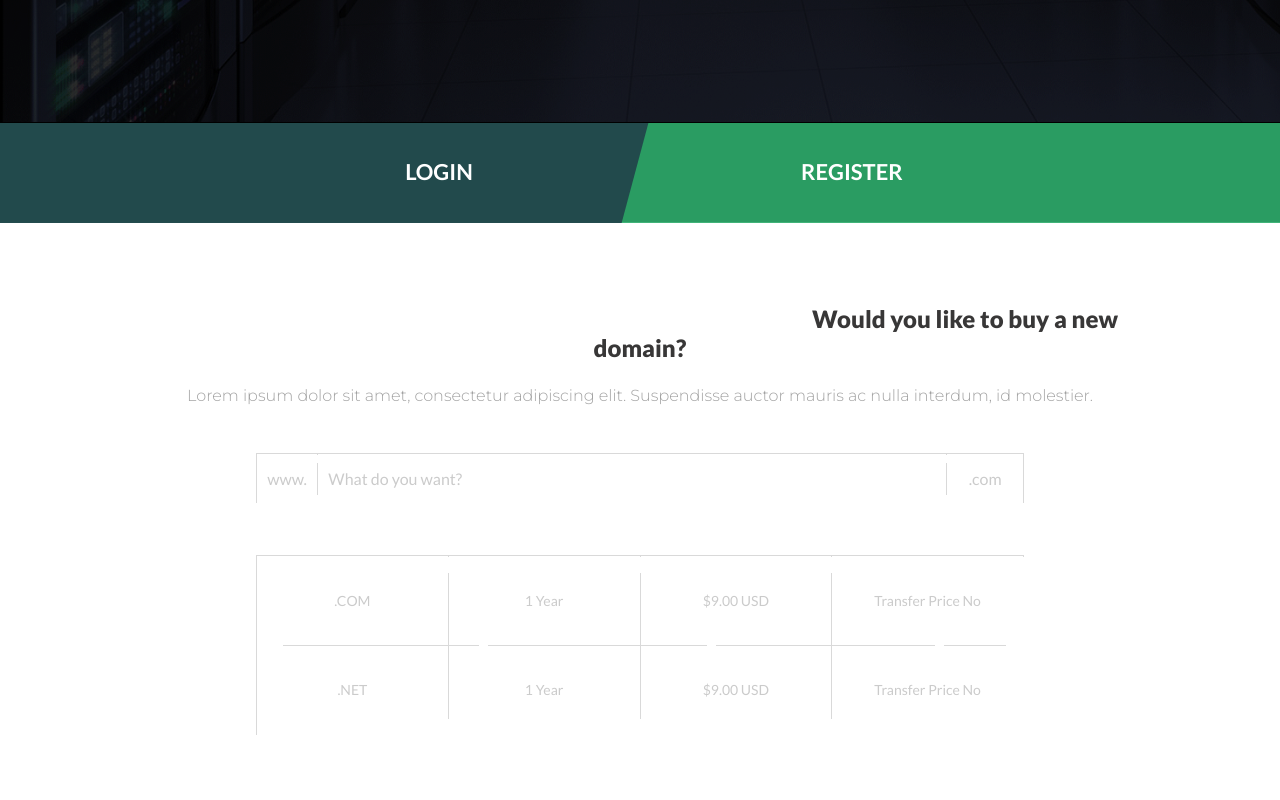
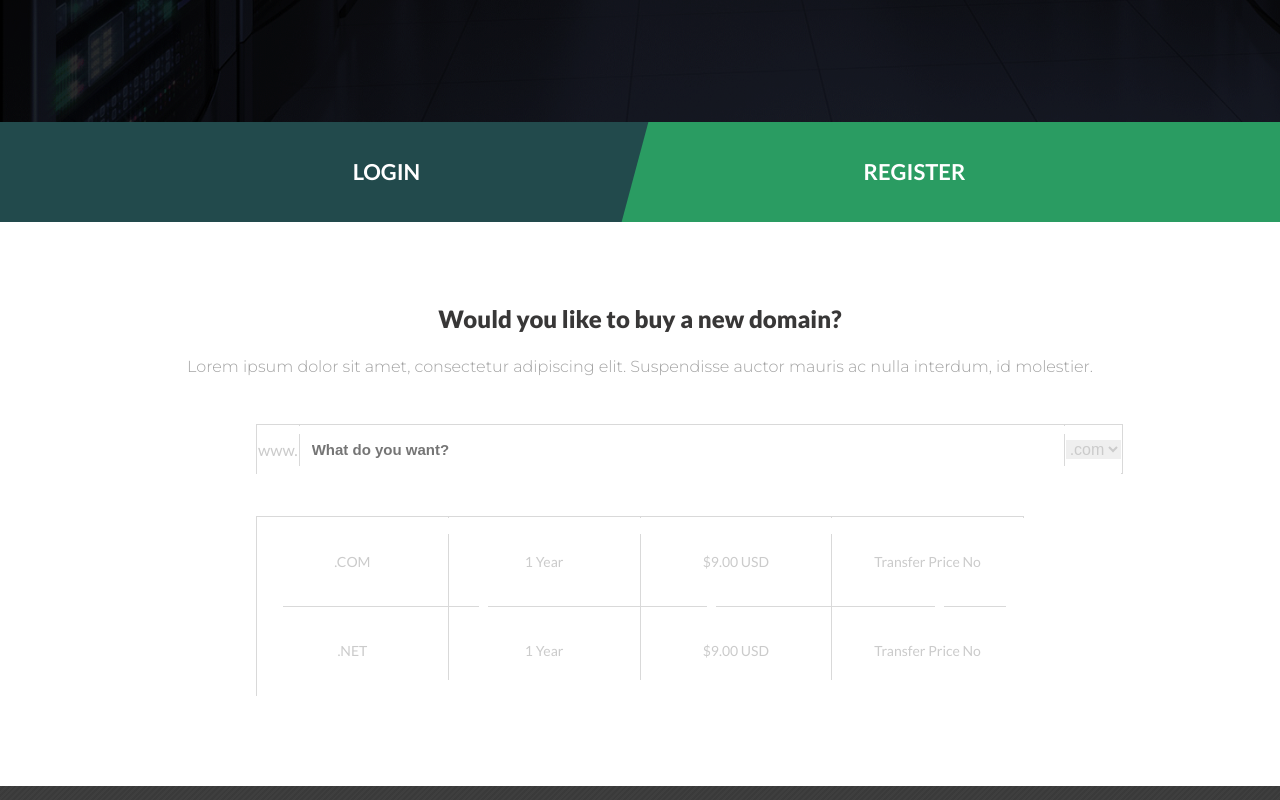
Before and after one commit to warryr/rsschool-2018q3, a plain HTML site: page markup-2018q3/index.html in a window 1280 px wide. Shown: the part 820-1620 px from the top of the page. Drawn offline with Linux system fonts and the light colour scheme; grey boxes are pictures that could not be loaded.

Commit message:
feature: add input and select

```diff
--- a/markup-2018q3/index.html
+++ b/markup-2018q3/index.html
@@ -28,9 +28,9 @@
     </header>
     <main>
         <section class="member">
-            <a class="login">Login</a>
-            <a class="register">Register</a>
             <div class="register">
+                <a class="login">Login</a>
+                <a class="register">Register</a>
                 <div class="login"></div>
             </div>
         </section>
@@ -39,11 +39,24 @@
                 <h3>Would you like to buy a new domain?</h3>
                 <p>Lorem ipsum dolor sit amet, consectetur adipiscing elit.
                     Suspendisse auctor mauris ac nulla  interdum, id molestier.</p>
+
                 <table class="domain">
                     <tr>
                         <td class="data1">www.</td>
-                        <td class="data2">What do you want?</td>
-                        <td class="data3">.com</td>
+                        <td class="data2">
+                            <label>
+                                <input type="text" placeholder="What do you want?">
+                            </label>
+                        </td>
+                        <td class="data3">
+                            <label>
+                                <select>
+                                    <option>.com</option>
+                                    <option>.net</option>
+                                    <option>.org</option>
+                                </select>
+                            </label>
+                        </td>
                     </tr>
                 </table>
                 <table class="prices">
@@ -258,14 +271,14 @@
             <ul>
                 <li><i class="fas fa-angle-right"></i><a>Support</a></li>
                 <li><i class="fas fa-angle-right"></i><a>Account</a></li>
-                <li><i class="fas fa-angle-right"></i><a>Product Catalog</a></li>
+                <li><i class="fas fa-angle-right"></i><a>Product catalog</a></li>
                 <li><i class="fas fa-angle-right"></i><a>Shortcodes</a></li>
             </ul>
             <ul>
-                <li><i class="fas fa-angle-right"></i><a>Site Map</a></li>
-                <li><i class="fas fa-angle-right"></i><a>Whois Search</a></li>
-                <li><i class="fas fa-angle-right"></i><a>Web Mail</a></li>
-                <li><i class="fas fa-angle-right"></i><a>Find Domain</a></li>
+                <li><i class="fas fa-angle-right"></i><a>Site map</a></li>
+                <li><i class="fas fa-angle-right"></i><a>Whois search</a></li>
+                <li><i class="fas fa-angle-right"></i><a>Web mail</a></li>
+                <li><i class="fas fa-angle-right"></i><a>Find domain</a></li>
             </ul>
         </div>
         <div class="contacts">
--- a/markup-2018q3/style.css
+++ b/markup-2018q3/style.css
@@ -112,14 +112,10 @@ section.member {
 
 .member div.register {
     position: relative;
-    top: -26px;
     width: 100%;
     height: 100%;
     background-color: rgba(47,172,108,0.91);
     z-index: 1;
-}
-
-.member div.register:hover {
 }
 
 .member a {
@@ -137,11 +133,11 @@ section.member {
 }
 
 .member a.login {
-    left: -12.5%;
+    left: -42%;
 }
 
 .member a.register {
-    left: 12.5%;
+    left: -8%;
 }
 
 .member a:hover {
@@ -153,7 +149,7 @@ section.member {
 section.domain {
     position: relative;
     width: 100%;
-    height: 580px;
+    height: 540px;
 }
 
 div.domain {
@@ -165,6 +161,8 @@ div.domain {
 div.domain h3 {
     position: relative;
     top: 58px;
+    left: 10%;
+    width: 80%;
     font-size: 2.4rem;
     font-weight: 800;
     color: #383737;
@@ -209,6 +207,20 @@ td.data2 {
     padding: 10px;
 }
 
+.domain input {
+    width: 740px;
+    border: none;
+    font-size: 1.5rem;
+    color: #868686;
+    font-weight: 600;
+}
+
+.domain select {
+    border: none;
+    font-size: 1.6rem;
+    color: #cbcbcb;
+}
+
 td.data3 {
     width: 10%;
 }
@@ -230,7 +242,7 @@ td.data1::before {
 }
 
 table.prices {
-    top: 142px;
+    top: 132px;
     height: 180px;
     font-size: 1.4rem;
     text-transform: capitalize;
@@ -772,10 +784,11 @@ footer .nav2 ul {
 footer .nav2 li {
     position: relative;
     left: 0;
-    color: #686868;
     font-size: 1.5rem;
     font-weight: 300;
     line-height: 173%;
+    color: #686868;
+    text-transform: capitalize;
 }
 
 footer .nav2 li i {
```
